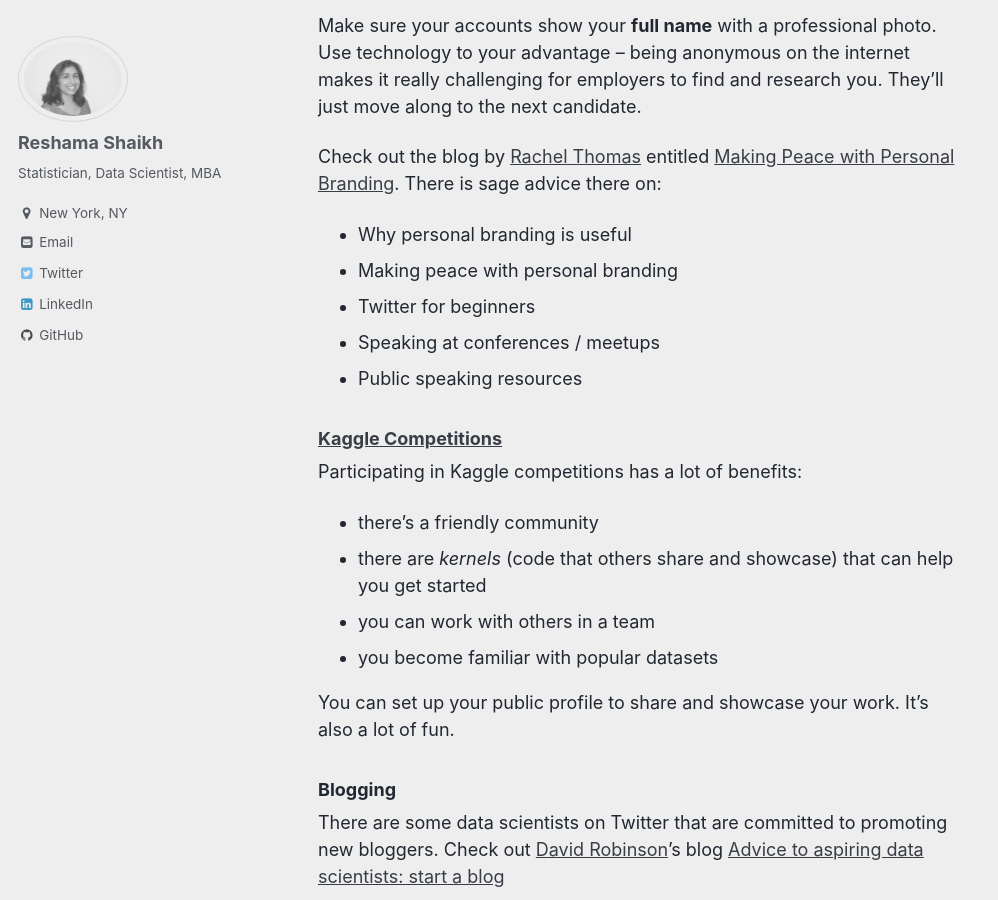
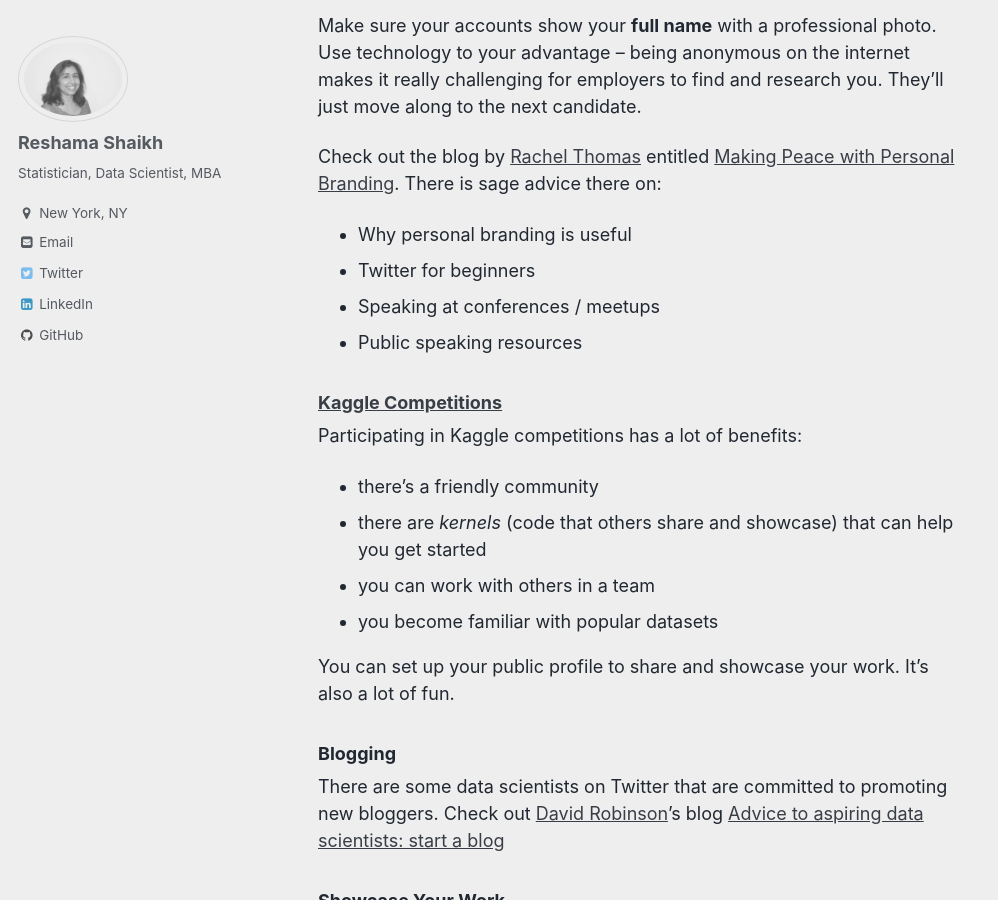
Before and after one commit to reshamas/reshamas.github.io, a Jekyll site: the page built from _posts/2018-02-26-first-data-science-job.md, in a window 1280 px wide and 900 px high, scrolled down 1153 px. Shown: the whole window, without its empty margins (0-998 px from the left). Built offline with Jekyll 4.4.1, drawn with Linux system fonts in a browser that asks for light colours.

Commit message:
Update 2018-02-26-first-data-science-job.md

```diff
--- a/_posts/2018-02-26-first-data-science-job.md
+++ b/_posts/2018-02-26-first-data-science-job.md
@@ -23,7 +23,6 @@
 
 Check out the blog by [Rachel Thomas](https://twitter.com/math_rachel) entitled [Making Peace with Personal Branding](http://www.fast.ai/2017/12/18/personal-brand/).  There is sage advice there on:
 - Why personal branding is useful
-- Making peace with personal branding
 - Twitter for beginners
 - Speaking at conferences / meetups
 - Public speaking resources
```
